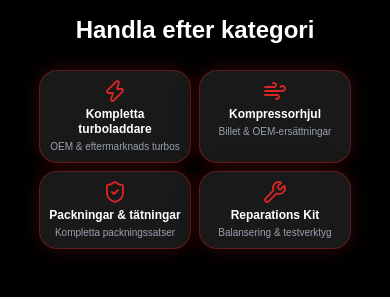
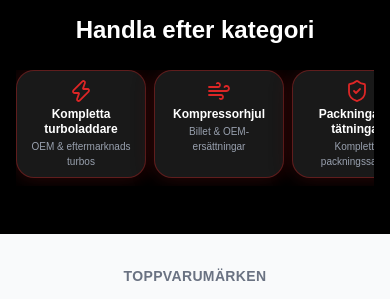
Before and after one commit to Antonyy-star/Turboshop, a Next.js app: page / in a window 390 px wide. Shown: the part 499-798 px from the top of the page. Built offline with nearby package versions, Linux system fonts and the light colour scheme.

Commit message:
Horizontal scrolling row for category cards on mobile
Co-Authored-By: Claude Sonnet 4.6 <noreply@anthropic.com>

```diff
--- a/src/app/page.tsx
+++ b/src/app/page.tsx
@@ -78,13 +78,13 @@ export default function Home() {
         <section className="bg-black py-12">
           <div className="max-w-7xl mx-auto px-4">
             <h2 className="text-2xl font-bold mb-6 text-white text-center">Handla efter kategori</h2>
-            <div className="flex flex-wrap justify-center gap-2 md:gap-4">
+            <div className="flex flex-nowrap overflow-x-auto md:flex-wrap md:justify-center gap-2 md:gap-4 pb-2 md:pb-0" style={{ scrollbarWidth: "none" }}>
               {categories.map((cat) => (
                 <Link
                   key={cat.name}
                   href={cat.href}
-                  className="feature-card category-card block p-2 md:p-4 text-center"
-                  style={{ textDecoration: "none", width: 152 }}
+                  className="feature-card category-card block p-2 md:p-4 text-center flex-shrink-0"
+                  style={{ textDecoration: "none", width: 130, minWidth: 130 }}
                 >
                   <cat.Icon size={36} color="#DC2626" strokeWidth={1.8} className="category-card-icon mx-auto mb-1 md:mb-2" />
                   <h3 className="font-semibold text-xs md:text-sm text-white leading-tight">{cat.name}</h3>
```
